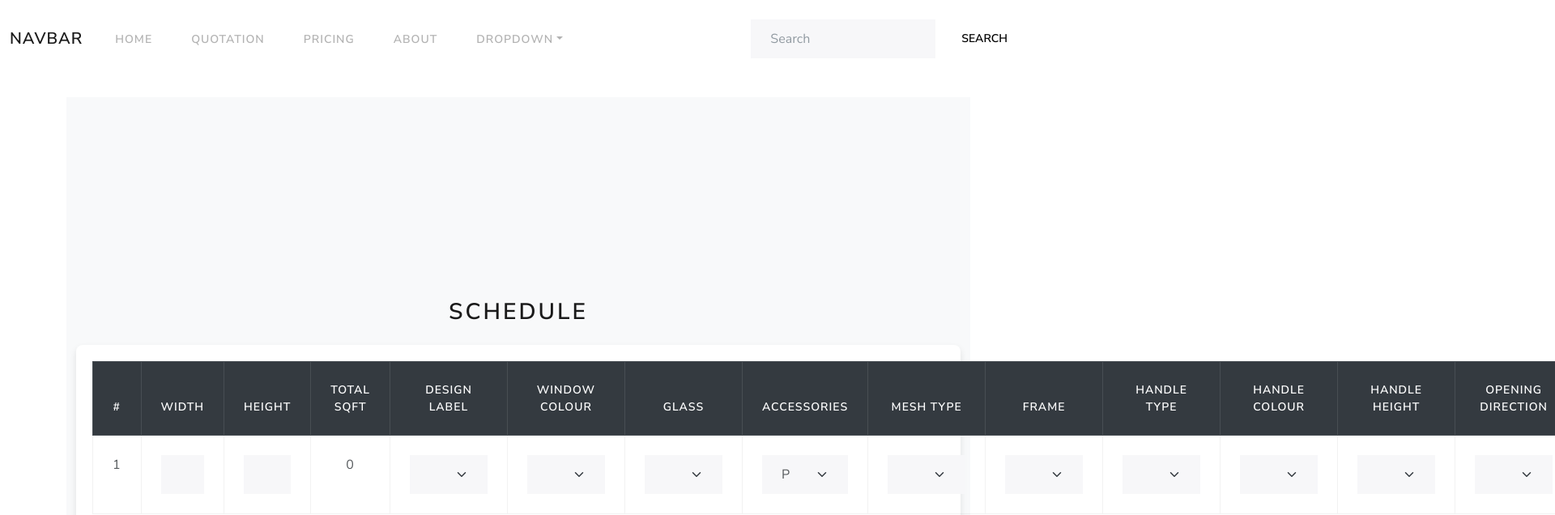
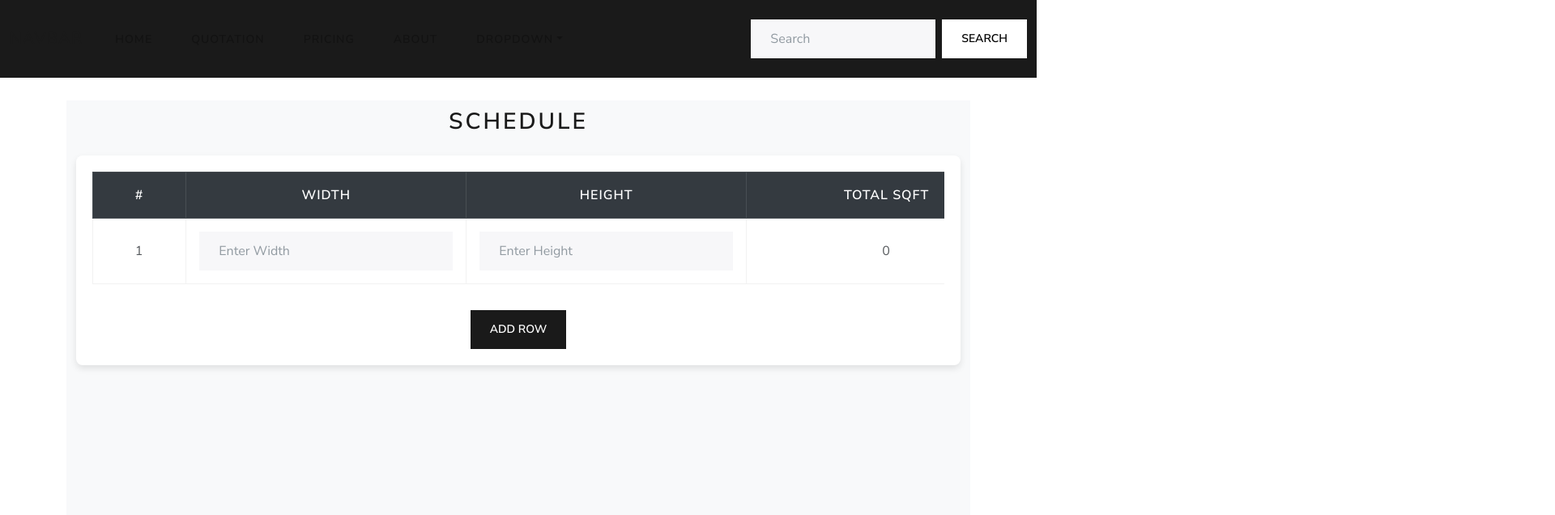
Before and after one commit to Mudassir0126/Swisstek-quotation, a React (Create React App) app: page /quotation in a window 1280 px wide. Shown: the top 636 px of the page at 81% size, 1920 px wide, since content can reach past the window. Built offline with nearby package versions, Linux system fonts and the light colour scheme.

Commit message:
Fixed cell width and added add button

```diff
--- a/src/App.css
+++ b/src/App.css
@@ -1,38 +1,3 @@
-.App {
-  text-align: center;
+body {
+  padding-top: 100px; /* Adjust based on the navbar's height */
 }
-
-.App-logo {
-  height: 40vmin;
-  pointer-events: none;
-}
-
-@media (prefers-reduced-motion: no-preference) {
-  .App-logo {
-    animation: App-logo-spin infinite 20s linear;
-  }
-}
-
-.App-header {
-  background-color: #282c34;
-  min-height: 100vh;
-  display: flex;
-  flex-direction: column;
-  align-items: center;
-  justify-content: center;
-  font-size: calc(10px + 2vmin);
-  color: white;
-}
-
-.App-link {
-  color: #61dafb;
-}
-
-@keyframes App-logo-spin {
-  from {
-    transform: rotate(0deg);
-  }
-  to {
-    transform: rotate(360deg);
-  }
-}
--- a/src/App.jsx
+++ b/src/App.jsx
@@ -2,6 +2,7 @@ import React from 'react';
 import { BrowserRouter as Router, Routes, Route } from 'react-router-dom';
 import Navbar from './components/Navbar';
 import Quotation from './Pages/Quotation.jsx';
+import './App.css'
 
 function App() {
   return (
--- a/src/Pages/Quotation.jsx
+++ b/src/Pages/Quotation.jsx
@@ -12,75 +12,98 @@ function Dropdown({ value, onChange }) {
 }
 
 function Quotation() {
-  const [inputValue1, setInputValue1] = useState("");
-  const [inputValue2, setInputValue2] = useState("");
-  const [sum, setSum] = useState(0);
+  const [rows, setRows] = useState([
+    { width: "", height: "", designLabel: "", sum: 0 }, // Initial row
+  ]);
 
-  // Effect to update the sum whenever inputValue1 or inputValue2 changes
-  useEffect(() => {
-    const num1 = parseFloat(inputValue1) || 0;
-    const num2 = parseFloat(inputValue2) || 0;
-    setSum(num1 + num2);
-  }, [inputValue1, inputValue2]);
+  const handleInputChange = (index, field, value) => {
+    const updatedRows = [...rows];
+    updatedRows[index][field] = value;
 
-  const handleInputChange1 = (e) => {
-    setInputValue1(e.target.value);
+    if (field === "width" || field === "height") {
+      const width = parseFloat(updatedRows[index].width) || 0;
+      const height = parseFloat(updatedRows[index].height) || 0;
+      updatedRows[index].sum = width * height;
+    }
+
+    setRows(updatedRows);
   };
 
-  const handleInputChange2 = (e) => {
-    setInputValue2(e.target.value);
+  const addRow = () => {
+    setRows([
+      ...rows,
+      { width: "", height: "", designLabel: "", sum: 0 }, // New empty row
+    ]);
   };
 
-  // Cell style for consistent width
+  const firstCellStyle = {
+    width: "100px", // Smaller width for the first column
+    padding: "16px",
+    fontSize: "16px",
+    textAlign: "center",
+    verticalAlign: "middle",
+  };
+
   const cellStyle = {
-    width: "300px",
+    width: "300px", // Default width for other columns
+    padding: "16px",
+    fontSize: "16px",
+    textAlign: "center",
+    verticalAlign: "middle",
   };
 
   return (
     <div
-      className="d-flex justify-content-center align-items-center"
-      style={{ minHeight: "100vh", backgroundColor: "#f8f9fa" }} // Wrapper background
+      className="d-flex justify-content-center"
+      style={{
+        minHeight: "100vh",
+        backgroundColor: "#f8f9fa",
+        paddingTop: "10px",
+      }}
     >
       <div className="container text-center">
         <h2 className="mb-4">Schedule</h2>
         <div
           style={{
-            backgroundColor: "#ffffff", // Table background color
+            backgroundColor: "#ffffff",
             padding: "20px",
-            borderRadius: "8px", // Optional: adds rounded corners to the table
-            boxShadow: "0 4px 8px rgba(0, 0, 0, 0.1)", // Optional: adds a subtle shadow
+            borderRadius: "8px",
+            boxShadow: "0 4px 8px rgba(0, 0, 0, 0.1)",
           }}
         >
-          <table className="table table-hover table-bordered">
+          <div
+            style={{
+              overflowX: "auto", // Enable horizontal scrolling for the table only
+            }}
+          >
+            <table
+              className="table table-hover table-bordered"
+              style={{
+                minWidth: "1500px", // Ensure table is wide enough
+                tableLayout: "fixed", // Fix column widths
+              }}
+            >
               <thead className="table-dark">
                 <tr>
-                <th style={cellStyle}>#</th>
+                  <th style={firstCellStyle}>#</th>
                   <th style={cellStyle}>Width</th>
                   <th style={cellStyle}>Height</th>
                   <th style={cellStyle}>Total Sqft</th>
                   <th style={cellStyle}>Design Label</th>
-                <th style={cellStyle}>Window Colour</th>
-                <th style={cellStyle}>Glass</th>
-                <th style={cellStyle}>Accessories</th>
-                <th style={cellStyle}>Mesh Type</th>
-                <th style={cellStyle}>Frame</th>
-                <th style={cellStyle}>Handle Type</th>
-                <th style={cellStyle}>Handle Colour</th>
-                <th style={cellStyle}>Handle Height</th>
-                <th style={cellStyle}>Opening Direction</th>
-                <th style={cellStyle}>Locking Type</th>
-                <th style={cellStyle}>Location</th>
                 </tr>
               </thead>
               <tbody>
-              <tr>
-                <td style={cellStyle}>1</td>
+                {rows.map((row, index) => (
+                  <tr key={index}>
+                    <td style={firstCellStyle}>{index + 1}</td>
                     <td style={cellStyle}>
                       <input
                         type="number"
                         className="form-control"
-                    value={inputValue1}
-                    onChange={handleInputChange1}
+                        value={row.width}
+                        onChange={(e) =>
+                          handleInputChange(index, "width", e.target.value)
+                        }
                         placeholder="Enter Width"
                       />
                     </td>
@@ -88,26 +111,33 @@ function Quotation() {
                       <input
                         type="number"
                         className="form-control"
-                    value={inputValue2}
-                    onChange={handleInputChange2}
+                        value={row.height}
+                        onChange={(e) =>
+                          handleInputChange(index, "height", e.target.value)
+                        }
                         placeholder="Enter Height"
                       />
                     </td>
-                <td style={cellStyle}>{sum}</td>
-                <td style={cellStyle}><Dropdown /></td>
-                <td style={cellStyle}><Dropdown /></td>
-                <td style={cellStyle}><Dropdown /></td>
-                <td style={cellStyle}><Dropdown /></td>
-                <td style={cellStyle}><Dropdown /></td>
-                <td style={cellStyle}><Dropdown /></td>
-                <td style={cellStyle}><Dropdown /></td>
-                <td style={cellStyle}><Dropdown /></td>
-                <td style={cellStyle}><Dropdown /></td>
-                <td style={cellStyle}><Dropdown /></td>
-                <td style={cellStyle}><Dropdown /></td>
+                    <td style={cellStyle}>{row.sum}</td>
+                    <td style={cellStyle}>
+                      <Dropdown
+                        value={row.designLabel}
+                        onChange={(e) =>
+                          handleInputChange(index, "designLabel", e.target.value)
+                        }
+                      />
+                    </td>
                   </tr>
+                ))}
               </tbody>
             </table>
+          </div>
+          <button
+            className="btn btn-primary mt-3"
+            onClick={addRow}
+          >
+            Add Row
+          </button>
         </div>
       </div>
     </div>
--- a/src/components/Navbar.jsx
+++ b/src/components/Navbar.jsx
@@ -1,54 +1,83 @@
-import React from 'react';
-import { Link } from 'react-router-dom';
+import React from "react";
+import { Link } from "react-router-dom";
 
 function Navbar() {
   return (
-    <nav className="navbar navbar-expand-lg bg-body-tertiary">
+    <nav className="navbar navbar-expand-lg bg-primary fixed-top" data-bs-theme="dark">
       <div className="container-fluid">
-        <a className="navbar-brand" href="#">Navbar</a>
+        <Link className="navbar-brand" to="/">
+          Navbar
+        </Link>
         <button
           className="navbar-toggler"
           type="button"
           data-bs-toggle="collapse"
-          data-bs-target="#navbarColor04"
-          aria-controls="navbarColor04"
+          data-bs-target="#navbarColor01"
+          aria-controls="navbarColor01"
           aria-expanded="false"
           aria-label="Toggle navigation"
         >
           <span className="navbar-toggler-icon"></span>
         </button>
-        <div className="collapse navbar-collapse" id="navbarColor04">
+        <div className="collapse navbar-collapse" id="navbarColor01">
           <ul className="navbar-nav me-auto">
             <li className="nav-item">
-              <Link className="nav-link" to="/">Home</Link>
+              <Link className="nav-link" to="/">
+                Home
+              </Link>
             </li>
             <li className="nav-item">
-              <Link className="nav-link" to="/quotation">Quotation</Link>
+              <Link className="nav-link" to="/quotation">
+                Quotation
+              </Link>
             </li>
             <li className="nav-item">
-              <a className="nav-link" href="#">Pricing</a>
+              <Link className="nav-link" to="/pricing">
+                Pricing
+              </Link>
             </li>
             <li className="nav-item">
-              <a className="nav-link" href="#">About</a>
+              <Link className="nav-link" to="/about">
+                About
+              </Link>
             </li>
             <li className="nav-item dropdown">
               <a
                 className="nav-link dropdown-toggle"
+                id="dropdownMenuButton"
+                data-bs-toggle="dropdown"
                 href="#"
                 role="button"
-                data-bs-toggle="dropdown"
                 aria-haspopup="true"
                 aria-expanded="false"
               >
                 Dropdown
               </a>
-              <div className="dropdown-menu">
-                <a className="dropdown-item" href="#">Action</a>
-                <a className="dropdown-item" href="#">Another action</a>
-                <a className="dropdown-item" href="#">Something else here</a>
-                <div className="dropdown-divider"></div>
-                <a className="dropdown-item" href="#">Separated link</a>
-              </div>
+              <ul className="dropdown-menu" aria-labelledby="dropdownMenuButton">
+                <li>
+                  <Link className="dropdown-item" to="/action">
+                    Action
+                  </Link>
+                </li>
+                <li>
+                  <Link className="dropdown-item" to="/another-action">
+                    Another action
+                  </Link>
+                </li>
+                <li>
+                  <Link className="dropdown-item" to="/something-else">
+                    Something else here
+                  </Link>
+                </li>
+                <li>
+                  <hr className="dropdown-divider" />
+                </li>
+                <li>
+                  <Link className="dropdown-item" to="/separated-link">
+                    Separated link
+                  </Link>
+                </li>
+              </ul>
             </li>
           </ul>
           <form className="d-flex">
@@ -57,7 +86,10 @@ function Navbar() {
               type="search"
               placeholder="Search"
             />
-            <button className="btn btn-secondary my-2 my-sm-0" type="submit">
+            <button
+              className="btn btn-secondary my-2 my-sm-0"
+              type="submit"
+            >
               Search
             </button>
           </form>
```
Also changed, not shown: src/Pages/Test_quotation.jsx (added, +165 -0 lines). Lines whose indentation alone changed are shown as unchanged.
